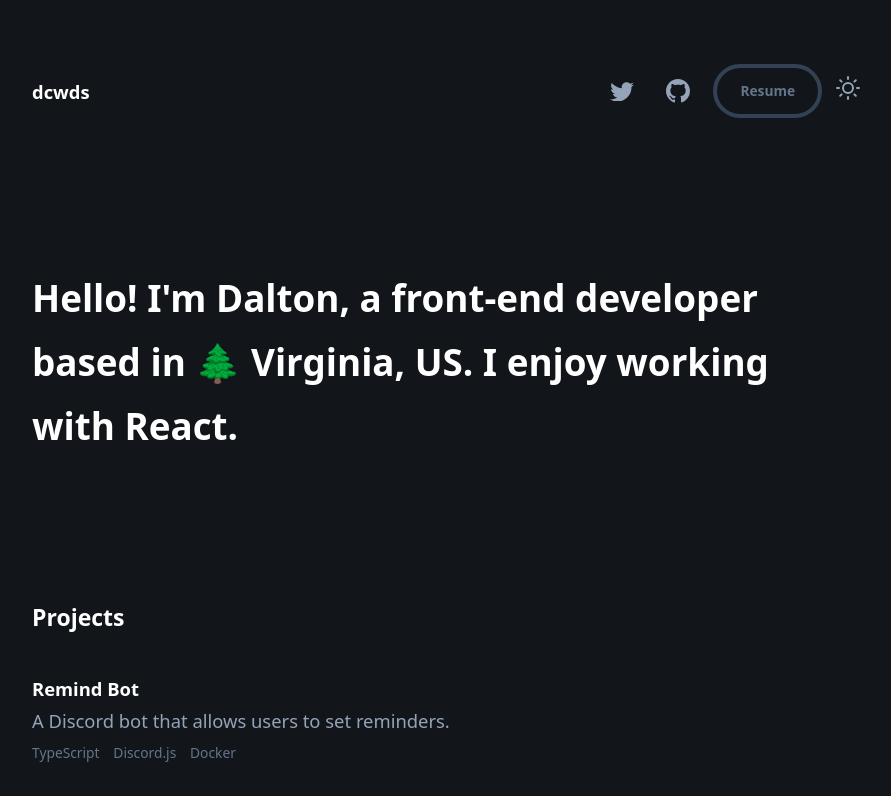
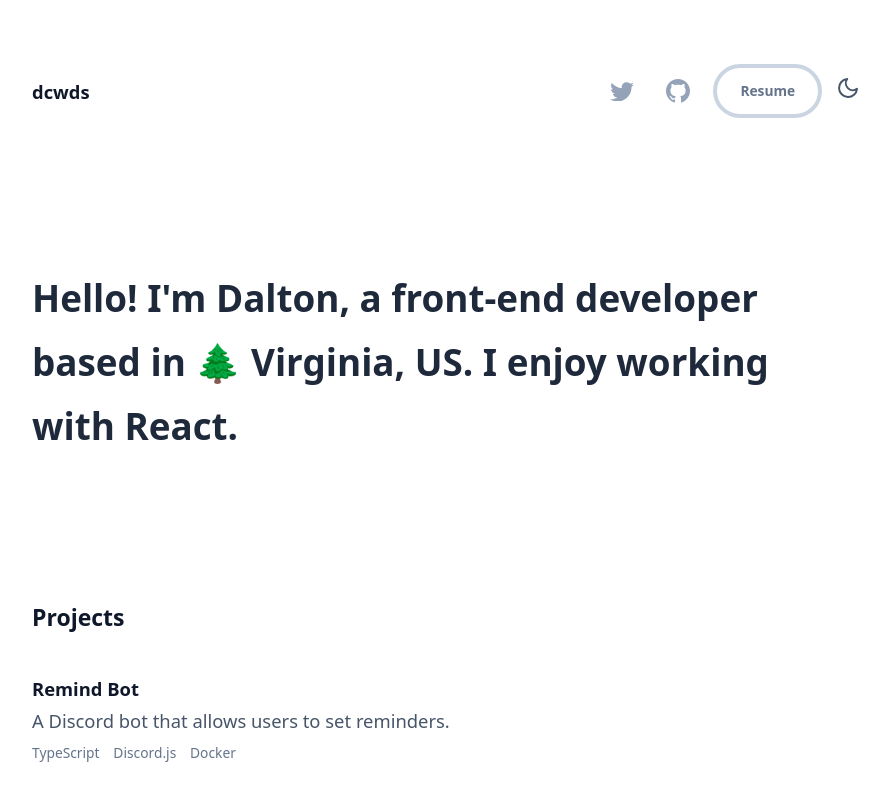
Before and after one commit to dcwds/dcwds.co, a Gatsby site: page / in a window 1280 px wide. Shown: the top 796 px of the page, without its empty margins (194-1085 px from the left). Built offline with nearby package versions, Linux system fonts and the light colour scheme; Gatsby itself is replaced by a stand-in of ours; a web font is replaced by a local one.

Commit message:
chore(color mode): clean up UX

```diff
--- /dev/null
+++ b/gatsby-browser.js
@@ -0,0 +1 @@
+import "./src/styles/index.css"
--- a/src/components/header/header.jsx
+++ b/src/components/header/header.jsx
@@ -13,6 +13,17 @@ const Header = () => {
     const newColorMode = colorMode === "dark" ? "light" : "dark"
 
     setColorMode(newColorMode)
+
+    // Check for window so Gatsby doesn't fail on build.
+    if (typeof window !== "undefined") {
+      window.localStorage.setItem("color-mode", newColorMode)
+
+      document.documentElement.classList.add(newColorMode)
+
+      document.documentElement.classList.remove(
+        newColorMode === "dark" ? "light" : "dark"
+      )
+    }
   }
 
   return (
--- a/src/components/layout.jsx
+++ b/src/components/layout.jsx
@@ -3,7 +3,6 @@ import Helmet from "react-helmet"
 import Header from "./header"
 import Footer from "./footer"
 import gatsbyConfig from "../../gatsby-config"
-import "../styles/index.css"
 
 const { siteMetadata } = gatsbyConfig
 
--- a/src/hooks/useColorMode.js
+++ b/src/hooks/useColorMode.js
@@ -1,21 +1,27 @@
-import { useEffect, useState } from "react"
+import { useState } from "react"
+
+const getColorMode = () => {
+  // Check for window so Gatsby doesn't fail on build.
+  if (typeof window !== "undefined") {
+    const persistedColorMode = window.localStorage.getItem("color-mode")
+    const preferredColorMode = window.matchMedia("(prefers-color-scheme: dark)")
+      .matches
+      ? "dark"
+      : "light"
+
+    if (persistedColorMode) {
+      return persistedColorMode
+    } else if (!persistedColorMode && preferredColorMode) {
+      return preferredColorMode
+    } else {
+      // Default to dark color mode.
+      return "dark"
+    }
+  }
+}
 
 const useColorMode = () => {
-  const [colorMode, setColorMode] = useState("dark")
-
-  useEffect(() => {
-    // Check for window so Gatsby doesn't fail on build.
-    if (typeof window !== "undefined") {
-      // Persist to local storage.
-      window.localStorage.setItem("color-mode", colorMode)
-    }
-
-    document.documentElement.classList.add(colorMode)
-
-    document.documentElement.classList.remove(
-      colorMode === "dark" ? "light" : "dark"
-    )
-  }, [colorMode, setColorMode])
+  const [colorMode, setColorMode] = useState(getColorMode)
 
   return [colorMode, setColorMode]
 }
```
